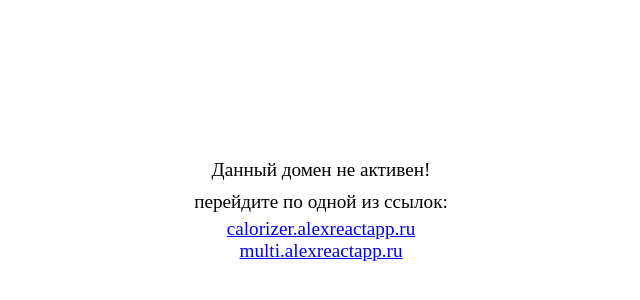
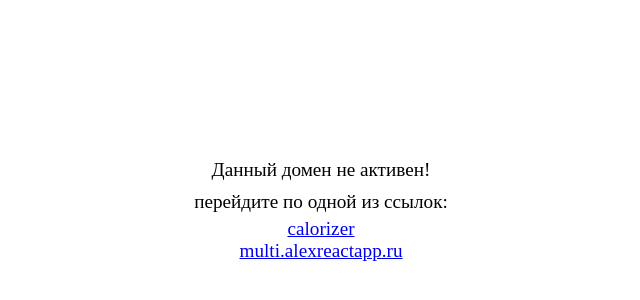
Before and after one commit to Alexandr11P/proxyExpress, a website: page index.html in a window 1280 px wide. Shown: the part 192-492 px from the top of the page, without its empty margins (319-959 px from the left). Drawn offline with Linux system fonts and the light colour scheme.

Commit message:
Update index.html

```diff
--- a/index.html
+++ b/index.html
@@ -23,7 +23,7 @@
 flex-direction: column;">
     <p>Данный домен не активен!</p>
     <p>перейдите по одной из ссылок:</p>
-    <a href="http://calorizer.domain.ru">calorizer.alexreactapp.ru</a>
+    <a href="https://alexreactapp.ru">calorizer</a>
     <a href="http://multi.domain.ru">multi.alexreactapp.ru</a>
 </body>
 
```
